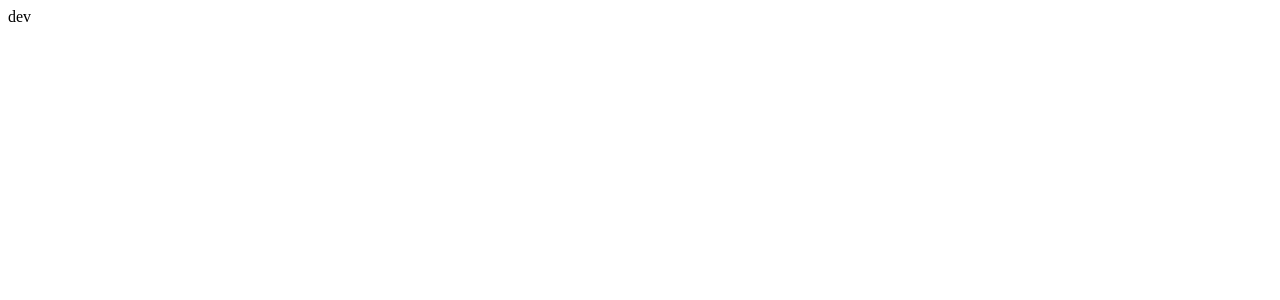
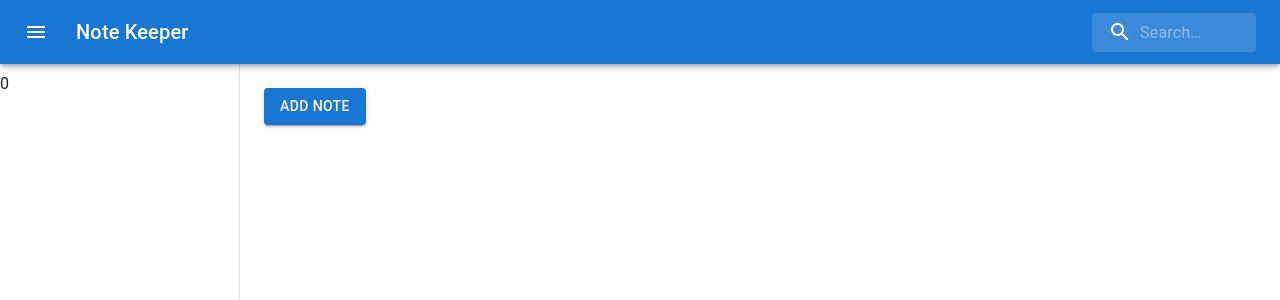
Before and after one commit to Darnelo-Inc/note-keeper, a React (Create React App) app: page / in a window 1280 px wide. Shown: the top 300 px of the page. Built offline with nearby package versions, Linux system fonts and the light colour scheme.

Commit message:
start setting Note state

```diff
--- a/src/App.tsx
+++ b/src/App.tsx
@@ -1,7 +1,23 @@
-import React from "react"
+import { useEffect } from "react"
+import Navbar from "./components/Navbar"
+import Home from "./pages/Home"
+import { storageKey } from "./models"
 
 function App() {
-  return <div className="App">dev</div>
+  useEffect(
+    () =>
+      localStorage.setItem(
+        storageKey,
+        '[{ "id": 1, "title": "Note 1", "body": "Body 1" }]'
+      ),
+    []
+  )
+
+  return (
+    <>
+      <Home />
+    </>
+  )
 }
 
 export default App
--- /dev/null
+++ b/src/components/Navbar.tsx
@@ -0,0 +1,95 @@
+import {
+  AppBar,
+  IconButton,
+  InputBase,
+  Toolbar,
+  Typography,
+} from "@mui/material"
+import { FC } from "react"
+import MenuIcon from "@mui/icons-material/Menu"
+import { styled, alpha } from "@mui/material/styles"
+import SearchIcon from "@mui/icons-material/Search"
+
+const Navbar: FC = () => {
+  const Search = styled("div")(({ theme }) => ({
+    position: "relative",
+    width: "100%",
+    marginLeft: 0,
+
+    borderRadius: theme.shape.borderRadius,
+    backgroundColor: alpha(theme.palette.common.white, 0.15),
+    "&:hover": {
+      backgroundColor: alpha(theme.palette.common.white, 0.25),
+    },
+    [theme.breakpoints.up("sm")]: {
+      marginLeft: theme.spacing(1),
+      width: "auto",
+    },
+  }))
+
+  const SearchIconWrapper = styled("div")(({ theme }) => ({
+    position: "absolute",
+    display: "flex",
+    justifyContent: "center",
+    alignItems: "center",
+    height: "100%",
+    padding: theme.spacing(0, 2),
+
+    pointerEvents: "none",
+  }))
+
+  const StyledInputBase = styled(InputBase)(({ theme }) => ({
+    color: "inherit",
+    "& .MuiInputBase-input": {
+      width: "100%",
+      padding: theme.spacing(1, 1, 1, 0),
+      // vertical padding + font size from searchIcon
+      paddingLeft: `calc(1em + ${theme.spacing(4)})`,
+      transition: theme.transitions.create("width"),
+      [theme.breakpoints.up("sm")]: {
+        width: "12ch",
+        "&:focus": {
+          width: "20ch",
+        },
+      },
+    },
+  }))
+
+  return (
+    <AppBar
+      position="fixed"
+      sx={{ zIndex: (theme) => theme.zIndex.drawer + 1 }}
+    >
+      <Toolbar>
+        <IconButton
+          size="large"
+          edge="start"
+          color="inherit"
+          aria-label="open drawer"
+          sx={{ mr: 2 }}
+        >
+          <MenuIcon />
+        </IconButton>
+        <Typography
+          variant="h6"
+          noWrap
+          component="div"
+          sx={{ flexGrow: 1, display: { xs: "none", sm: "block" } }}
+        >
+          Note Keeper
+        </Typography>
+        <Search>
+          <SearchIconWrapper>
+            <SearchIcon />
+          </SearchIconWrapper>
+          <StyledInputBase
+            placeholder="Search…"
+            inputProps={{ "aria-label": "search" }}
+          />
+        </Search>
+      </Toolbar>
+    </AppBar>
+  )
+}
+
+export default Navbar
--- /dev/null
+++ b/src/hooks/redux.ts
@@ -0,0 +1,15 @@
+import { NotesSlice } from "./../store/reducers/NotesSlice"
+import { TypedUseSelectorHook, useDispatch, useSelector } from "react-redux"
+import { AppDispatch, RootState } from "../store"
+import { bindActionCreators } from "@reduxjs/toolkit"
+
+export const useAppDispatch: () => AppDispatch = useDispatch
+
+export const useAppSelector: TypedUseSelectorHook<RootState> = useSelector
+
+const actions = { ...NotesSlice.actions }
+
+export const useActions = () => {
+  const dispatch = useAppDispatch()
+  return bindActionCreators(actions, dispatch)
+}
--- a/src/index.tsx
+++ b/src/index.tsx
@@ -1,5 +1,15 @@
 import ReactDOM from "react-dom/client"
 import App from "./App"
+import { Provider } from "react-redux"
+import { store } from "./store"
+import { BrowserRouter } from "react-router-dom"
+import "./styles/global.css"
 
 const root = ReactDOM.createRoot(document.getElementById("root") as HTMLElement)
-root.render(<App />)
+root.render(
+  <Provider store={store}>
+    <BrowserRouter>
+      <App />
+    </BrowserRouter>
+  </Provider>
+)
--- /dev/null
+++ b/src/models/index.ts
@@ -0,0 +1,11 @@
+export interface INote {
+  id: number
+  title: string
+  body: string
+}
+
+export interface INotes {
+  notes: INote[]
+}
+
+export const storageKey = "note-keeper/notes"
--- /dev/null
+++ b/src/pages/Home.tsx
@@ -0,0 +1,77 @@
+import {
+  Box,
+  Drawer,
+  CssBaseline,
+  List,
+  ListItem,
+  ListItemButton,
+  ListItemIcon,
+  ListItemText,
+  Toolbar,
+  Typography,
+  Button,
+} from "@mui/material"
+import InboxIcon from "@mui/icons-material/MoveToInbox"
+import MailIcon from "@mui/icons-material/Mail"
+import Navbar from "../components/Navbar"
+import { useActions, useAppSelector } from "../hooks/redux"
+import { selectNotes } from "../store/selectors"
+
+const drawerWidth = 240
+
+const Home = () => {
+  const { notes } = useAppSelector(selectNotes)
+  const { addNote } = useActions()
+
+  const addNoteHandler = () => {
+    addNote({ id: 2, title: "Note 2", body: "Body 2" })
+  }
+
+  return (
+    <Box sx={{ display: "flex" }}>
+      <CssBaseline />
+      <Navbar />
+      <Drawer
+        variant="permanent"
+        sx={{
+          width: drawerWidth,
+          flexShrink: 0,
+          [`& .MuiDrawer-paper`]: {
+            width: drawerWidth,
+            boxSizing: "border-box",
+          },
+        }}
+      >
+        <Toolbar />
+        <Box sx={{ overflow: "auto" }}>
+          <List>
+            {notes.length &&
+              notes.map((note, index) => (
+                <ListItem key={note.id} disablePadding>
+                  <ListItemButton>
+                    <ListItemIcon>
+                      {index % 2 === 0 ? <InboxIcon /> : <MailIcon />}
+                    </ListItemIcon>
+                    <ListItemText primary={note.title} />
+                  </ListItemButton>
+                </ListItem>
+              ))}
+          </List>
+        </Box>
+      </Drawer>
+      <Box component="main" sx={{ flexGrow: 1, p: 3 }}>
+        <Toolbar />
+
+        <Button
+          color="primary"
+          variant="contained"
+          onClick={() => addNoteHandler()}
+        >
+          Add Note
+        </Button>
+      </Box>
+    </Box>
+  )
+}
+
+export default Home
--- /dev/null
+++ b/src/store/index.ts
@@ -0,0 +1,9 @@
+import { configureStore } from "@reduxjs/toolkit"
+import { NotesSlice } from "./reducers/NotesSlice"
+
+export const store = configureStore({
+  reducer: { [NotesSlice.name]: NotesSlice.reducer },
+})
+
+export type AppDispatch = typeof store.dispatch
+export type RootState = ReturnType<typeof store.getState>
--- /dev/null
+++ b/src/store/reducers/NotesSlice.ts
@@ -0,0 +1,19 @@
+import { INote } from "./../../models/index"
+import { PayloadAction, createSlice } from "@reduxjs/toolkit"
+import { INotes, storageKey } from "../../models"
+
+const initialState: INotes = {
+  notes: JSON.parse(localStorage.getItem(storageKey) || "[]"),
+}
+
+export const NotesSlice = createSlice({
+  name: "notes",
+  initialState,
+  reducers: {
+    addNote: (state, action: PayloadAction<INote>) => {
+      state.notes.push(action.payload)
+      // const prevNotes = JSON.stringify(localStorage.getItem(storageKey) || "[]")
+      localStorage.setItem(storageKey, JSON.stringify(action.payload))
+    },
+  },
+})
--- /dev/null
+++ b/src/store/selectors/index.ts
@@ -0,0 +1,3 @@
+import { RootState } from ".."
+
+export const selectNotes = (state: RootState) => state.notes
--- /dev/null
+++ b/src/styles/global.css
@@ -0,0 +1,8 @@
+*,
+*::before,
+*::after {
+  box-sizing: border-box;
+
+  margin: 0;
+  padding: 0;
+}
```
Also changed, not shown: package.json (+7 -0 lines), 1 other file (tests, documents, lock files or other folders).
